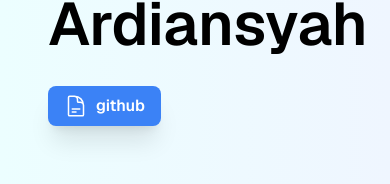
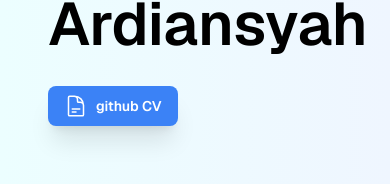
Before and after one commit to iqbalf-a/ian-portfolio, a React (Create React App) app: page / in a window 390 px wide. Shown: the part 342-526 px from the top of the page. Built offline with nearby package versions, Linux system fonts and the light colour scheme.

Commit message:
edit: cv

```diff
--- a/src/sections/HeroSection.jsx
+++ b/src/sections/HeroSection.jsx
@@ -11,13 +11,13 @@ const HeroSection = () => {
                     {/* <p className="text-6xl font-semibold">disini</p> */}
                 </div>
                 <div className="flex items-center mt-8 gap-8">
-                    <a href="/" className="flex gap-2 px-4 md:px-8 py-2 md:py-4 bg-blue-500 rounded-lg text-white text-base font-semibold hover:bg-yellow-500 shadow-xl transition-colors">
+                    <a href="https://github.com/iqbalf-a" className="flex gap-2 px-4 md:px-8 py-2 md:py-4 bg-blue-500 rounded-lg text-white text-base font-semibold hover:bg-yellow-500 shadow-xl transition-colors">
                         <div className="flex items-center gap-2">
                             <svg xmlns="http://www.w3.org/2000/svg" fill="none" viewBox="0 0 24 24" strokeWidth={1.5} stroke="currentColor" className="size-6">
                                 <path strokeLinecap="round" strokeLinejoin="round" d="M19.5 14.25v-2.625a3.375 3.375 0 0 0-3.375-3.375h-1.5A1.125 1.125 0 0 1 13.5 7.125v-1.5a3.375 3.375 0 0 0-3.375-3.375H8.25m0 12.75h7.5m-7.5 3H12M10.5 2.25H5.625c-.621 0-1.125.504-1.125 1.125v17.25c0 .621.504 1.125 1.125 1.125h12.75c.621 0 1.125-.504 1.125-1.125V11.25a9 9 0 0 0-9-9Z" />
                             </svg>
-                            {/* <p className='text-sm md:text-base'>Download CV</p> */}
-                            <a href="https://github.com/iqbalf-a">github</a>
+                            <p className='text-sm md:text-base'>github CV</p>
+
                         </div>
                     </a>
                     {/* <a href="/" className="text-base underline">See Portfolio</a> */}
```
